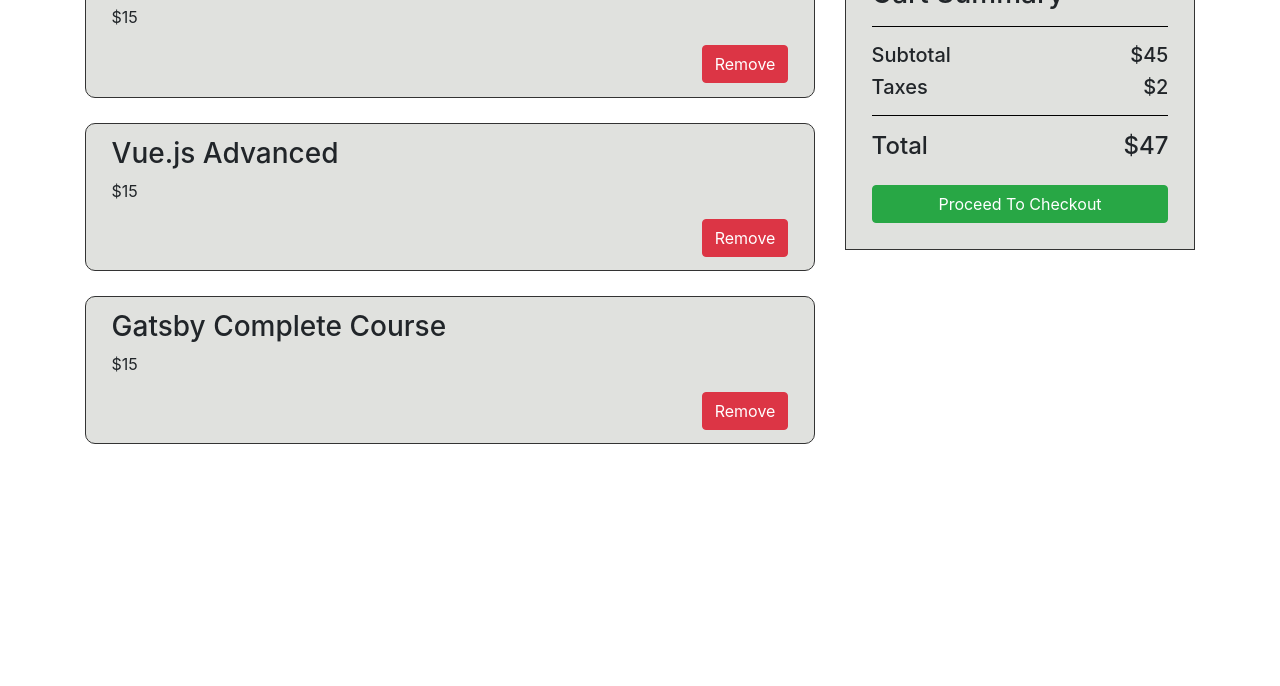
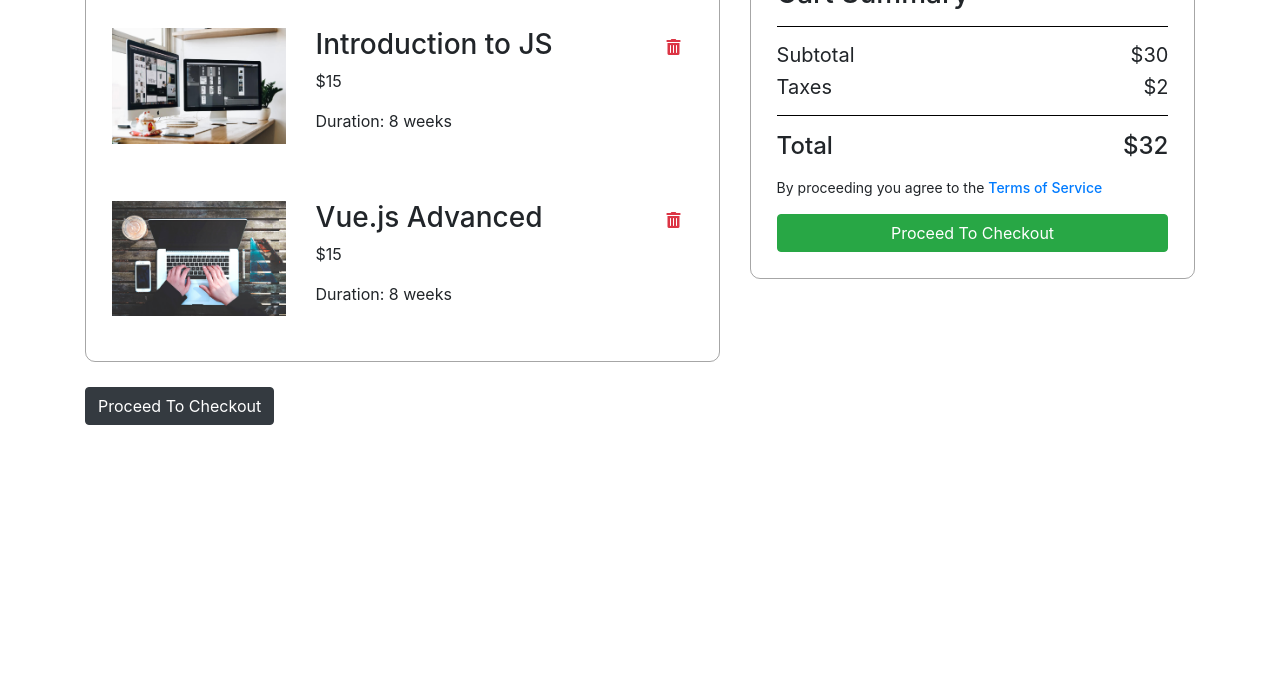
Before and after one commit to glasscodeclub/course, a plain HTML site: page cart.html in a window 1280 px wide. Shown: the part 114-800 px from the top of the page. Drawn offline with nearby package versions, Linux system fonts and the light colour scheme.

Commit message:
Minor Changes in Cart Page

```diff
--- a/assets/css/cart.css
+++ b/assets/css/cart.css
@@ -4,27 +4,36 @@
 .cart{
 	width: 100%;
 }
+.cart-items {
+	border: 1px solid rgba(33,33,33,0.4);
+	margin-top: 2vw;
+	border-radius: 10px;
+	margin-bottom: 2vw;
+}
 .item{
 	width: 100%;
-	border: 1px solid #333;
-	border-radius: 10px;
-	padding: 1vw 2vw 4vw;
+	padding: 1vw 2vw;
 	margin: 2vw 0;
-	background-color: rgba(204, 205, 200, 0.6)
 }
-.item h3{
-
-}
-.item button{
-	float: right;
+.item img{
+	width: 100%;
 }
 
 .summary{
 	width: 100%;
+	border-radius: 10px;
 	margin-top: 2vw;
-	border: 1px solid #333;
+	border: 1px solid rgba(33,33,33,0.4);
 	padding: 2vw;
-	background-color: rgba(204, 205, 200, 0.6)
+}
+.summary h5{
+	font-weight: normal;
+}
+.summary p{
+	font-size: 14px;
+}
+.summary p span{
+	font-weight: 500;
 }
 hr{
 	width: 100%;
--- a/cart.html
+++ b/cart.html
@@ -4,6 +4,7 @@
 	<meta charset="utf-8">
 	<meta name="viewport" content="width=device-width, initial-scale=1.0">
 	<title>Cart</title>
+	<link rel="stylesheet" href="https://use.fontawesome.com/releases/v5.7.0/css/all.css">
 	<link rel="stylesheet" href="https://cdn.jsdelivr.net/npm/bootstrap@4.6.0/dist/css/bootstrap.min.css">
 	<link rel="stylesheet" type="text/css" href="assets/css/cart.css">
 </head>
@@ -14,37 +15,56 @@
 
 	<div class="container">
 		<div class="row">
-			<div class="col-md-8">
+			<div class="col-md-7">
 				<div class="cart">
-					<div class="item">
-						<h3>Introduction to JS</h3>
-						<p>$15</p>
-						<button class="btn btn-danger">Remove</button>
+					<div>
+						<h2>YOUR CART</h2>
 					</div>
-					<div class="item">
-						<h3>Vue.js Advanced</h3>
-						<p>$15</p>
-						<button class="btn btn-danger">Remove</button>
-					</div>
-					<div class="item">
-						<h3>Gatsby Complete Course</h3>
-						<p>$15</p>
-						<button class="btn btn-danger">Remove</button>
+					<div class="cart-items">
+						<div class="item">
+							<div class="row">
+								<div class="col-md-4">
+									<img src="assets/img/course-1.jpg" alt="">
+								</div>
+								<div class="col-md-8">
+									<button class="btn text-danger float-right"><i class="fas fa-trash-alt"></i></button>
+									<h3>Introduction to JS</h3>
+									<p>$15</p>
+									<p>Duration: 8 weeks</p>
+								</div>
+							</div>
+						</div>
+						<div class="item">
+							<div class="row">
+								<div class="col-md-4">
+									<img src="assets/img/course-3.jpg" alt="">
+								</div>
+								<div class="col-md-8">
+									<button class="btn text-danger float-right"><i class="fas fa-trash-alt"></i></button>
+									<h3>Vue.js Advanced</h3>
+									<p>$15</p>
+									<p>Duration: 8 weeks</p>
+								</div>
+							</div>
+						</div>
 					</div>
 				</div>
+				<div class="">
+					<button class="btn btn-dark">Proceed To Checkout</button>
+				</div>
 			</div>
-			<div class="col-md-4">
+			<div class="col-md-5">
 				<div class="summary">
 					<h3>Cart Summary</h3>
 					<hr>
 					<div class="total">
-						<h5>Subtotal <span class="float-right">$45</span></h5>
+						<h5>Subtotal <span class="float-right">$30</span></h5>
 						<h5>Taxes <span class="float-right">$2</span></h5>
 						<hr>
-						<h4>Total <span class="float-right">$47</span></h4>
+						<h4>Total <span class="float-right">$32</span></h4>
 					</div>
-
-					<button class="container-fluid btn btn-success mt-3">Proceed To Checkout</button>
+					<p class="mt-3">By proceeding you agree to the <span class="text-primary">Terms of Service</span></p>
+					<button class="container-fluid btn btn-success">Proceed To Checkout</button>
 				</div>
 			</div>
 		</div>
```
